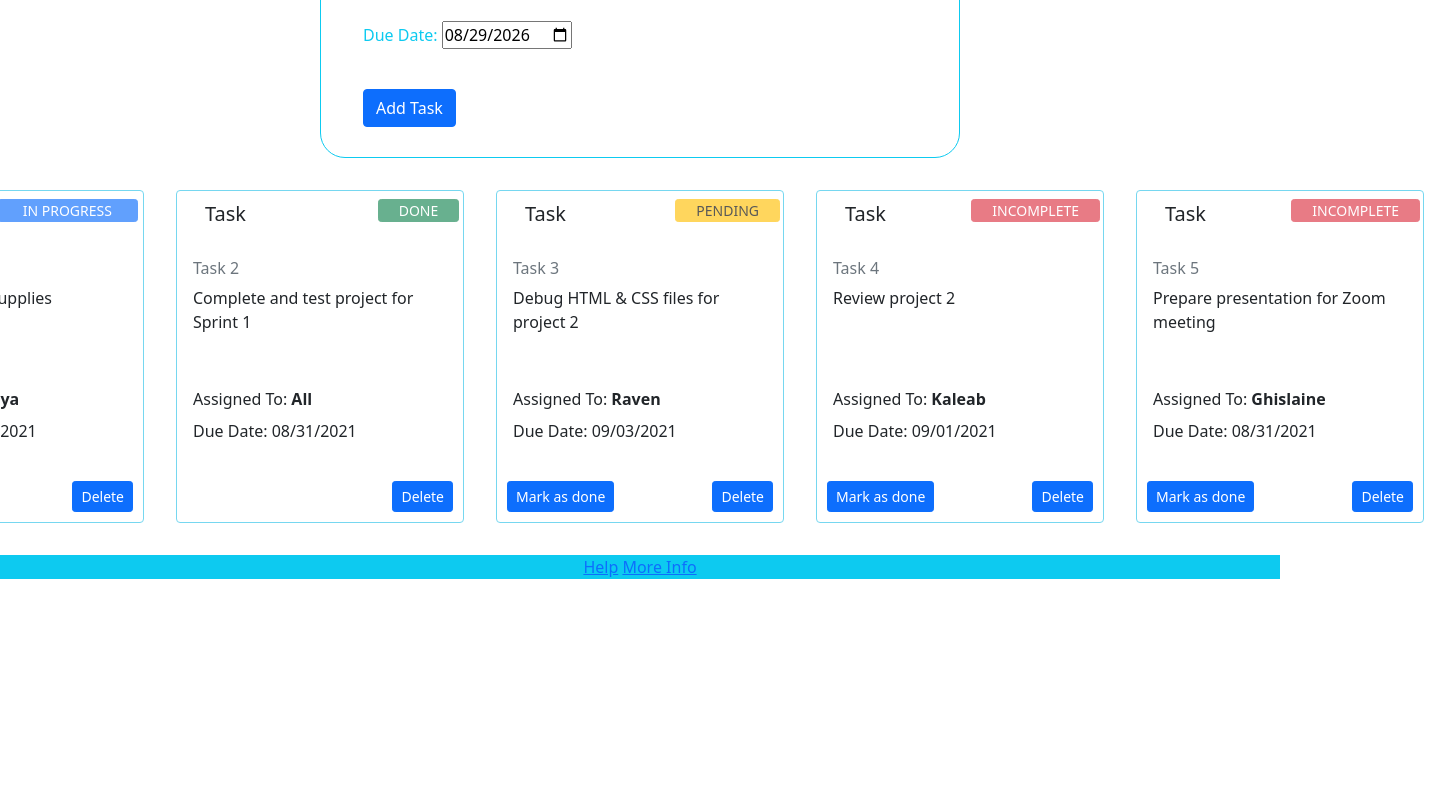
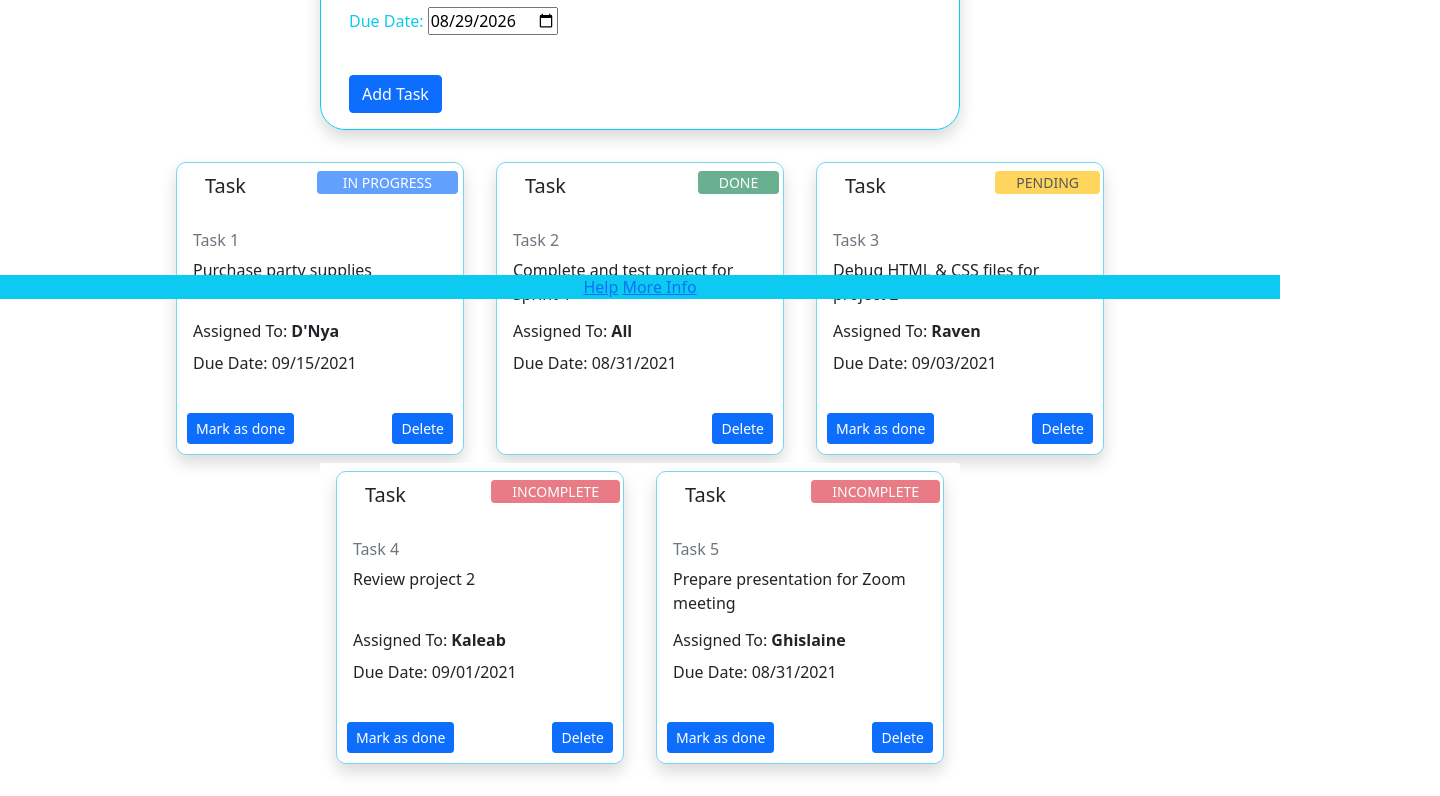
Before and after one commit to raered2012/final-project, a plain HTML site: page index.html in a window 1280 px wide. Shown: the part 501-1297 px from the top of the page, 1440 px wide, since content can reach past the window. Before the commit the page ends 1080 px from the top, so only its background shows below. Drawn offline with nearby package versions, Linux system fonts and the light colour scheme.

Commit message:
catching up

```diff
--- a/index.html
+++ b/index.html
@@ -1,4 +1,4 @@
-    <!DOCTYPE html>
+<!DOCTYPE html>
     <html lang="en">
       <head>
         <meta charset="UTF-8" />
@@ -48,7 +48,7 @@
         </div>
         <hr />
         <!-- Form Starts Here -->
-        <section class="form-container border border-info">
+        <section class="form-container border border-info shadow p-3 ">
           <div class="container">
             <div class="col-auto">
               <!-- You can add a class of d-flex here to make it possible to put multiple items in a flexbox and put the form and cards side by side-->
@@ -122,15 +122,15 @@
 
 
         <!--List Group-->
-
-        <diV class="container d-flex justify-content-center">
-        <ul class="list-group list-group-horizontal-xl">
+        <div class="container group-list-container ">
+        <diV class="container group-list"></diV>
+          <ul class="list-group list-group-horizontal-md">
           <li class="list-group-item ">
             <section>
 
               <!--Card Starts here-->
                 <div>
-                <div class="card justify-content- center " style="width: 18rem">
+                <div class="card justify-content- center shadow " style="width: 18rem">
                   <div class="card-body">
                     <div class="container">
                       <div class="row">
@@ -183,12 +183,12 @@
                   <!--Task 2 starts here-->
 
 
-          <li class="list-group-item">
+          <li class="list-group-item ">
             <section>
 
               <!--Card 2 starts here-->
             <div>
-              <div class="card justify-content- center" style="width: 18rem">
+              <div class="card justify-content- center shadow" style="width: 18rem">
                 <div class="card-body">
                   <div class="container">
                     <div class="row">
@@ -235,7 +235,7 @@
 
             <!--Card 3 starts here-->
 
-            <div class="card justify-content- center" style="width: 18rem">
+            <div class="card justify-content- center shadow" style="width: 18rem">
               <div class="card-body">
                 <div class="container">
                   <div class="row">
@@ -284,7 +284,7 @@
 
       <!--Card 4 starts Here-->
 
-      <div class="card justify-content- center" style="width: 18rem">
+      <div class="card justify-content- center shadow" style="width: 18rem">
         <div class="card-body">
           <div class="container">
             <div class="row">
@@ -336,7 +336,7 @@
 
       <!--Card 5 starts here-->
 
-      <div class="card justify-content- center" style="width: 18rem">
+      <div class="card justify-content- center shadow" style="width: 18rem">
         <div class="card-body">
           <div class="container">
             <div class="row">
@@ -381,17 +381,23 @@
     </li>
         </ul>
       </diV>
+    </div>
 
-      <!--Footer-->
+    <footer class="footer bg-info fixed-bottom">
+      <a href="#">Help</a>
+      <a href="#">More Info</a>
+    </footer>
+
         <script
           src="https://cdn.jsdelivr.net/npm/bootstrap@5.1.0/dist/js/bootstrap.bundle.min.js"
           integrity="sha384-U1DAWAznBHeqEIlVSCgzq+c9gqGAJn5c/t99JyeKa9xxaYpSvHU5awsuZVVFIhvj"
           crossorigin="anonymous"
         ></script>
-        <br />
-        <footer class="footer bg-info">
-          <a href="#">Help</a>
-          <a href="#">More Info</a>
-        </footer>
+        <br>
+
+        <!--Footer-->
+      <div>
+      </div>
       </body>
+
         </html>
--- a/style.css
+++ b/style.css
@@ -6,27 +6,15 @@
 .form-container {
   margin: auto;
   width: 50%;
+  height: auto;
   border: 3px solid;
   border-radius: 25px;
   padding: 30px;
 }
 
 .footer {
-  position: relative;
-  left: 0;
-  bottom: 0;
-  width: 100%;
   text-align: center;
-
-
-
-
- }
-
-
-
-
-
+}
 
 h5 {
   text-align: left;
@@ -39,6 +27,7 @@ button {
 
 .card {
   border-color: rgb(118, 215, 240);
+  border-radius: 10px;
 }
 .card-text {
   text-align: left;
@@ -51,7 +40,6 @@ button {
   padding: 0 20px;
   bottom: 10px;
   left: 25px;
-
 }
 .status-prog {
   position: relative;
@@ -74,7 +62,7 @@ button {
 }
 
 .card-body {
-  height: 500%;
+  height: auto;
 }
 
 .btn-mark {
@@ -86,5 +74,21 @@ button {
 }
 
 .card-text {
-  min-height: 90px;
+  min-height: 50px;
 }
+
+.list-group {
+  justify-content: center;
+}
+
+@media only screen and (max-width: 740px) and (min-width: 320px) {
+  .form-container {
+    width: 100%;
+  }
+}
+
+@media only screen and (max-width: 1500px) and (min-width: 400px) {
+  .list-group {
+    flex-wrap: wrap;
+  }
+}
```
